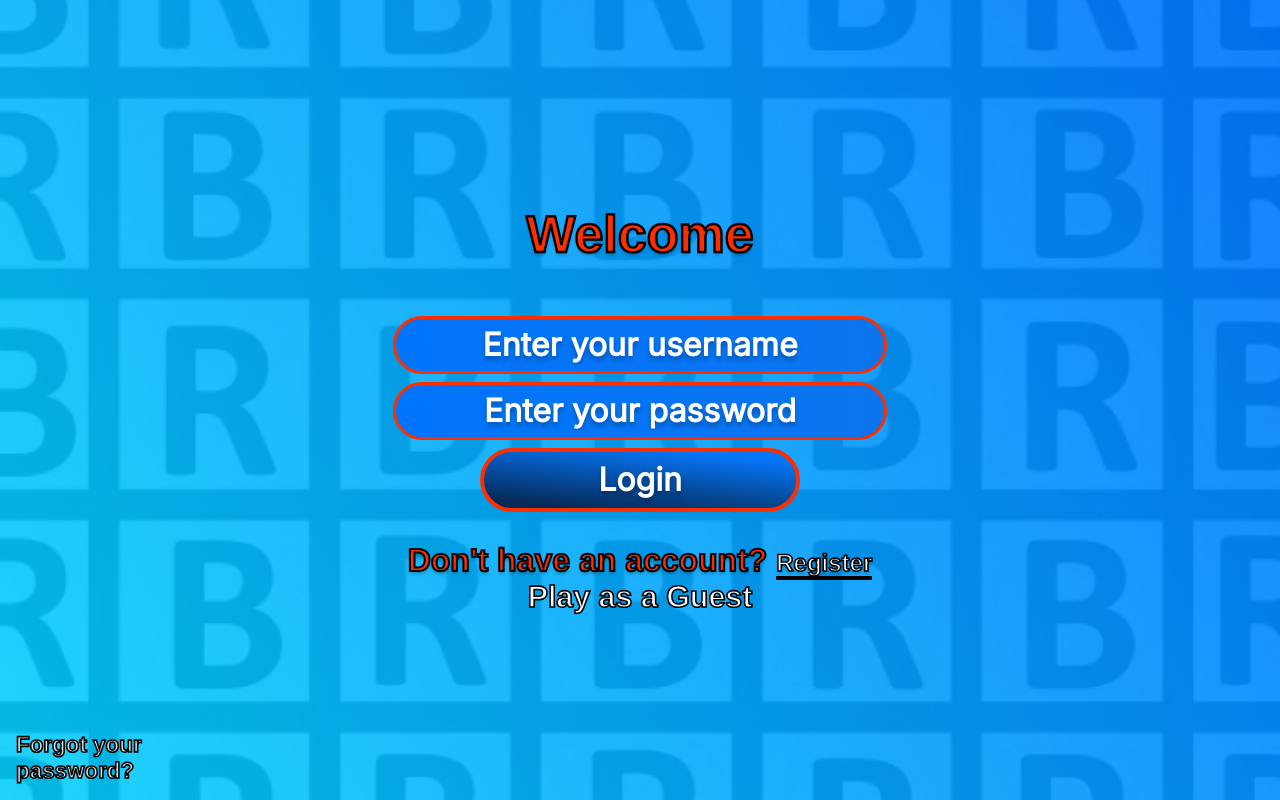
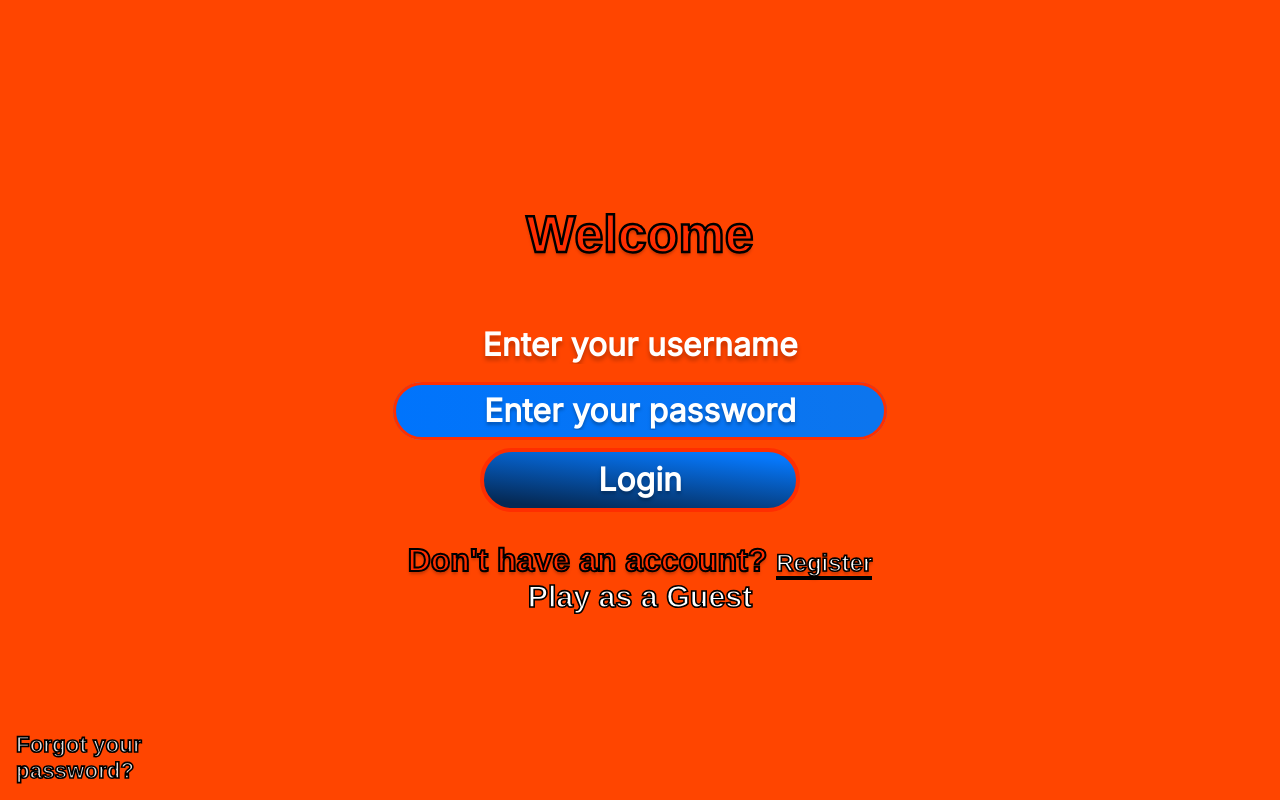
Before and after one commit to marceldobehere/rb-taktik, a website: page rb-taktik/pages/login/login.html in a window 1280 px wide. Drawn offline with nearby package versions, Linux system fonts and the light colour scheme; no server answers.

Commit message:
login bug 2

```diff
--- a/rb-taktik/pages/login/login.css
+++ b/rb-taktik/pages/login/login.css
@@ -77,8 +77,11 @@ h2, h3 {
     font-size: 3vh;
     border-width: 0.55vh;
     margin-bottom: 4vh;
-    padding: 0vh;
+    padding: 0.5vh;
     line-height: 5.4vh;
+    border: 0.4vh solid #FF2E00
+    margin: auto auto -3.5vh;
+    text-shadow: 0vh 0.4vh 0.4vh rgba(0, 0, 0, 0.25);
 }
 
 * {
@@ -103,6 +106,8 @@ h2, h3 {
         border-radius: 4vh;
         font-size: 4vh;
         margin-bottom: 1vh;
+        -webkit-box-shadow: 0 0 0vh 100vh;
+        text-shadow: 0vh 0.4vh 0.4vh rgba(0, 0, 0, 0.25);
 
     }
     #btn-login{
```
